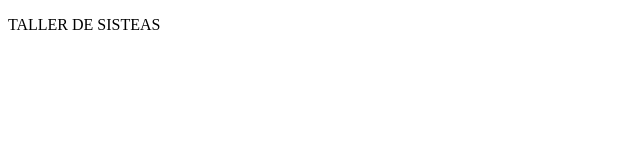
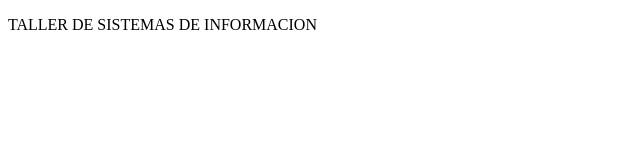
Before and after one commit to JersonUCB/TallerSisInfDeploy, a plain HTML site: page index.html in a window 1280 px wide. Shown: the whole page, without its empty margins (0-640 px from the left). Drawn offline with Linux system fonts and the light colour scheme.

Commit message:
Cambios completados

```diff
--- a/index.html
+++ b/index.html
@@ -7,6 +7,6 @@
   <title>Document</title>
 </head>
 <body>
-  <p>TALLER DE SISTEAS</p>
+  <p>TALLER DE SISTEMAS DE INFORMACION</p>
 </body>
 </html>
```
